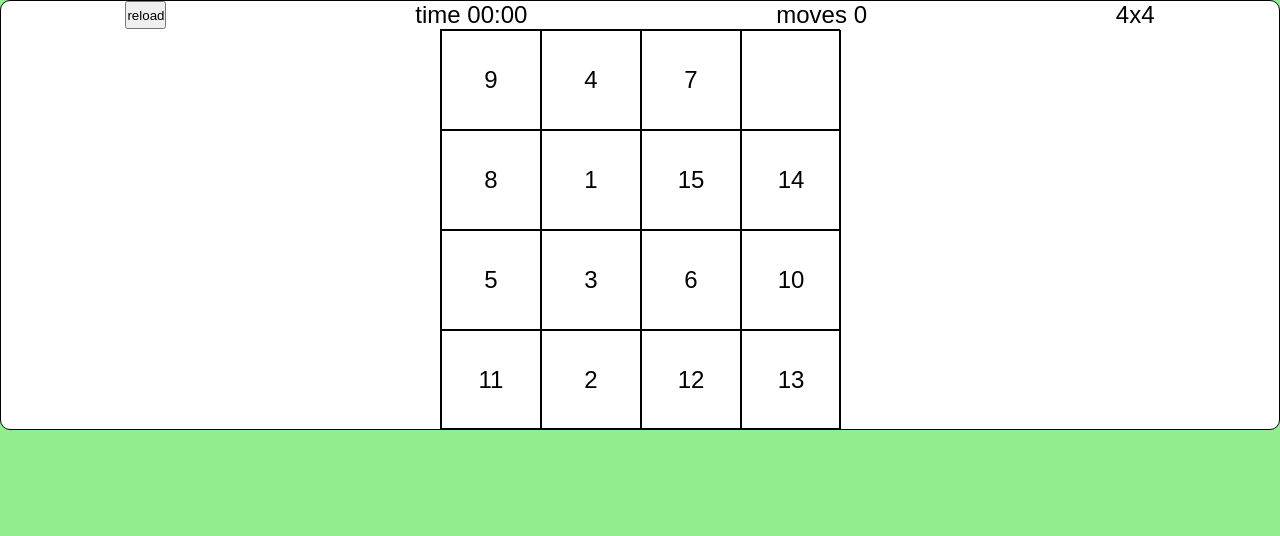
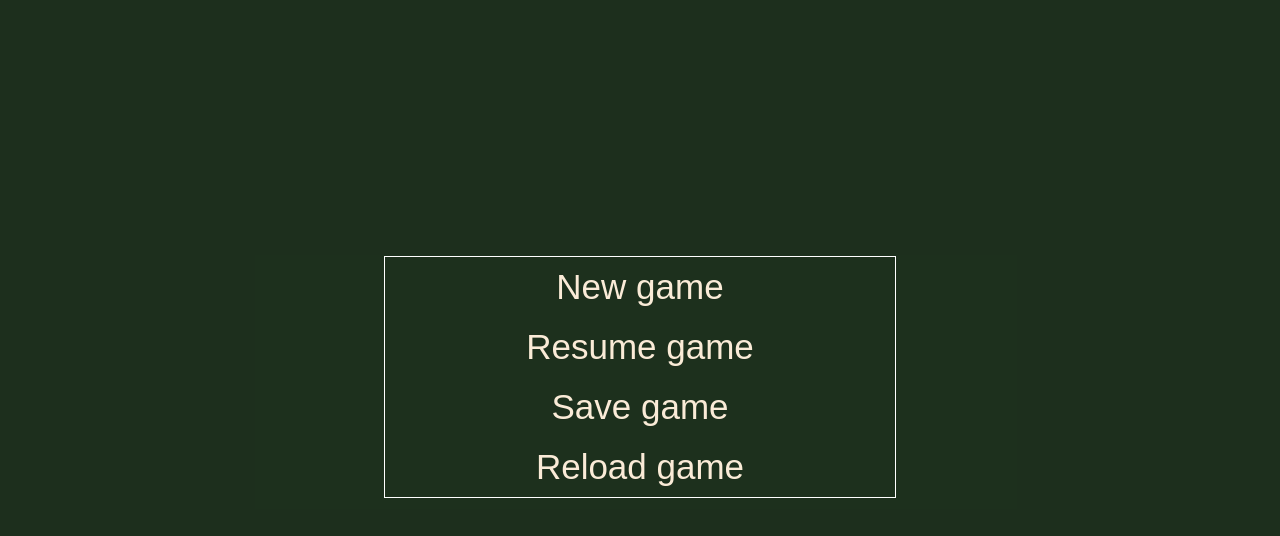
Before and after one commit to vladstepway/gem-puzzle, a website built with webpack: page index.html in a window 1280 px wide. Built offline with nearby package versions, Linux system fonts and the light colour scheme.

Commit message:
feat: added menu

```diff
--- a/src/index.js
+++ b/src/index.js
@@ -1,6 +1,7 @@
-import PuzzleBoard from './js/components/puzzle-board';
+import Menu from './js/components/menu';
 import * as constants from './js/utils/constants';
 
 const settings = { size: constants.DEFAULT_PUZZLE_SIZE };
 
-new PuzzleBoard(settings).init().generatePuzzles();
+new Menu(settings).init();
+// new PuzzleBoard(settings).init().generatePuzzles();
--- /dev/null
+++ b/src/js/components/menu.js
@@ -0,0 +1,55 @@
+import PuzzleBoard from './puzzle-board';
+import create from '../utils/create';
+
+export default class Menu {
+  constructor(settings) {
+    this.settings = settings;
+  }
+
+  init() {
+    this.overlay = create('div', 'menu_overlay', null, null);
+    this.menu = create('ul', 'menu', null, this.overlay);
+    this.newGame = create('li', 'menu__item', 'New game', this.menu);
+    this.continue = create('li', 'menu__item', 'Resume game', this.menu);
+    this.save = create('li', 'menu__item', 'Save game', this.menu);
+    this.reload = create('li', 'menu__item', 'Reload game', this.menu);
+    this.overlay.classList.add('menu_overlay-active');
+    document.body.prepend(this.overlay);
+
+    this.newGame.addEventListener('click', this.startGame);
+    this.continue.addEventListener('click', this.resumeGame);
+    this.reload.addEventListener('click', this.reloadGame);
+    this.save.addEventListener('click', this.saveGame);
+  }
+
+  startGame = () => {
+    if (this.puzzleBoard) {
+      const main = document.querySelector('main');
+      main.removeChild(main.firstChild);
+    }
+    this.puzzleBoard = new PuzzleBoard(this.settings);
+    this.puzzleBoard.init().generatePuzzles();
+    this.overlay.classList.remove('menu_overlay-active');
+  };
+
+  resumeGame = () => {
+    if (!this.puzzleBoard) {
+      return;
+    }
+    this.overlay.classList.remove('menu_overlay-active');
+  };
+
+  reloadGame = () => {
+    if (!this.puzzleBoard) {
+      return;
+    }
+    this.puzzleBoard.reloadGame();
+    this.overlay.classList.remove('menu_overlay-active');
+  };
+  saveGame = () => {
+    if (!this.puzzleBoard) {
+      return;
+    }
+    this.overlay.classList.remove('menu_overlay-active');
+  };
+}
--- a/src/js/components/puzzle-board.js
+++ b/src/js/components/puzzle-board.js
@@ -46,6 +46,8 @@ export default class PuzzleBoard {
       `${this.boardSize}x${this.boardSize}`,
       this.infoBoard
     );
+    this.menuButton = create('button', 'menu_button', 'menu', this.infoBoard);
+    this.menuButton.addEventListener('click', this.openMenu);
     this.resetButton.addEventListener('click', this.reloadGame);
   }
 
@@ -249,4 +251,9 @@ export default class PuzzleBoard {
       }
     });
   }
+
+  openMenu() {
+    const menu = document.querySelector('.menu_overlay');
+    menu.classList.add('menu_overlay-active');
+  }
 }
--- /dev/null
+++ b/src/sass/abstract/_mixin.scss
@@ -0,0 +1,23 @@
+@mixin media-tablet {
+  @media (max-width: $tablet-width) {
+    @content;
+  }
+}
+
+@mixin media-tablet-intermediate {
+    @media (max-width: $tablet-width-intermediate) {
+      @content;
+    }
+  }
+
+@mixin media-mobile {
+  @media (max-width: $mobile-width) {
+    @content;
+  }
+}
+
+@mixin media-mobile-intermediate {
+    @media (max-width: $tablet-width-intermediate) {
+      @content;
+    }
+  }
--- /dev/null
+++ b/src/sass/components/_menu.scss
@@ -0,0 +1,47 @@
+.menu {
+  display: flex;
+  flex-direction: column;
+  justify-content: center;
+  align-items: center;
+  list-style-type: none;
+  margin: 20% 30%;
+  font-size: 3.5rem;
+  border: 0.1rem solid white;
+
+  @include media-tablet-intermediate {
+    font-size: 3rem;
+  }
+
+  @include media-tablet {
+    margin: 30% 30%;
+    font-size: 2.5rem;
+  }
+
+  @include media-tablet {
+    margin: 50% 30%;
+    font-size: 1.6rem;
+  }
+  &__item {
+    margin: 1rem;
+  }
+  &_overlay {
+    display: none;
+    &-active {
+      display: block;
+      position: fixed;
+      opacity: 1;
+      width: 100%;
+      height: 100%;
+      top: 0;
+      left: 0;
+      right: 0;
+      bottom: 0;
+      background-color: rgba(0, 0, 0, 0.8);
+      z-index: 3;
+      color: antiquewhite;
+      cursor: pointer;
+      animation-duration: 4s;
+      animation-timing-function: ease-out;
+    }
+  }
+}
--- a/src/sass/constants/_constants.scss
+++ b/src/sass/constants/_constants.scss
@@ -1,2 +1,7 @@
 $puzzle-board-color: lightgreen;
 $puzzle-content-color: white;
+
+$tablet-width-intermediate: 1024px;
+$tablet-width: 767px;
+$mobile-width-intermediate: 575px;
+$mobile-width: 320px;
--- a/src/sass/style.scss
+++ b/src/sass/style.scss
@@ -1,3 +1,5 @@
 @import 'constants/constants';
 @import 'base/base';
+@import 'abstract/mixin';
+@import 'components/menu';
 @import 'components/puzzle';
```
